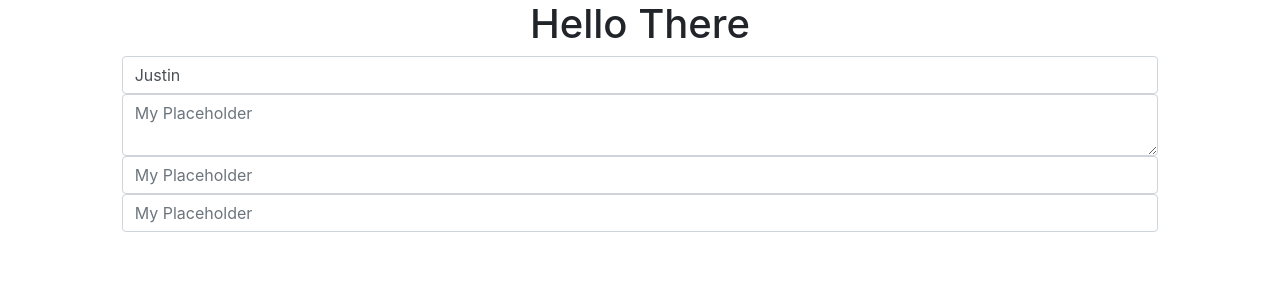
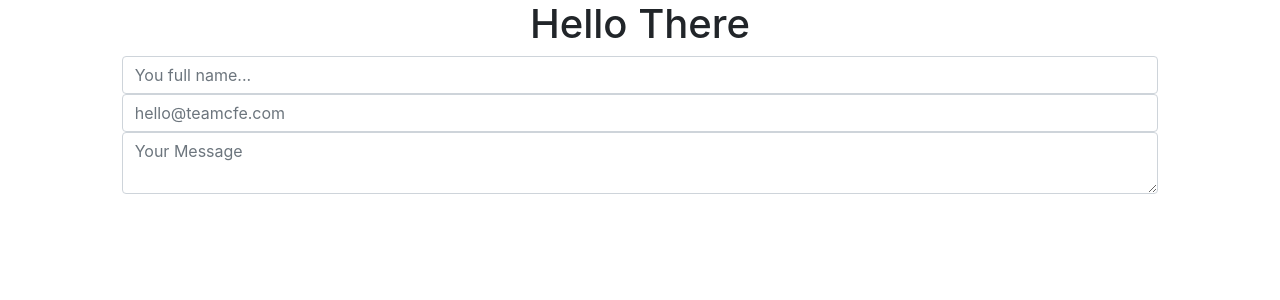
Before and after one commit to codingforentrepreneurs/Survey-with-Reactjs, a React (Create React App) app: page / in a window 1280 px wide. Shown: the top 300 px of the page. Built offline with nearby package versions, Linux system fonts and the light colour scheme.

Commit message:
25 - Rending Dynamic Inputs

```diff
--- a/src/App.js
+++ b/src/App.js
@@ -54,19 +54,44 @@ const SurveyInput = props => {
 }
 
 
+const myInputs = [
+    {
+        name: 'full_name',
+        type: 'text',
+        placeholder: "You full name..."
+    },
+    {
+        name: 'email',
+        type: 'email',
+        placeholder: "hello@teamcfe.com"
+    },
+    {
+        name: 'message',
+        type: 'textarea',
+        placeholder: "Your Message"
+    }
+
+]
+
 
 const App = props => {
     return <div className='col-10 mx-auto text-center'>
         <h1>Hello There</h1>
-        <SurveyInput placeholder='My Placeholder' name='first_name' defaultValue='Justin' />
 
 
-        <SurveyInput type='textarea' placeholder='My Placeholder' name='first_name'  />
-
-        <SurveyInput type='number' placeholder='My Placeholder' name='first_name'  />
+        {myInputs.map((obj, index)=>{
 
 
-        <SurveyInput type='email' placeholder='My Placeholder' name='first_name'  />
+            return <SurveyInput
+                type={obj.type}
+                placeholder={obj.placeholder}
+                defaultValue={obj.defaultValue}
+                name={obj.name} />
+
+            })
+
+        }
+
     </div>
 }
 
```
